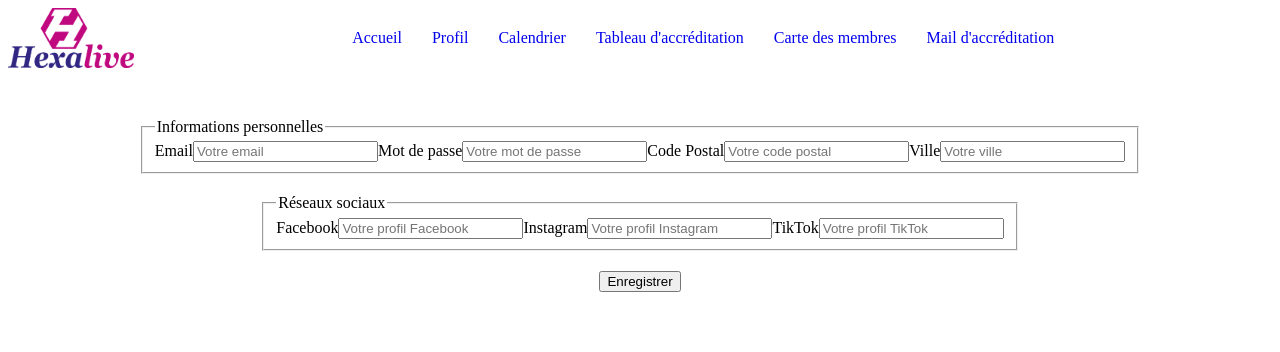
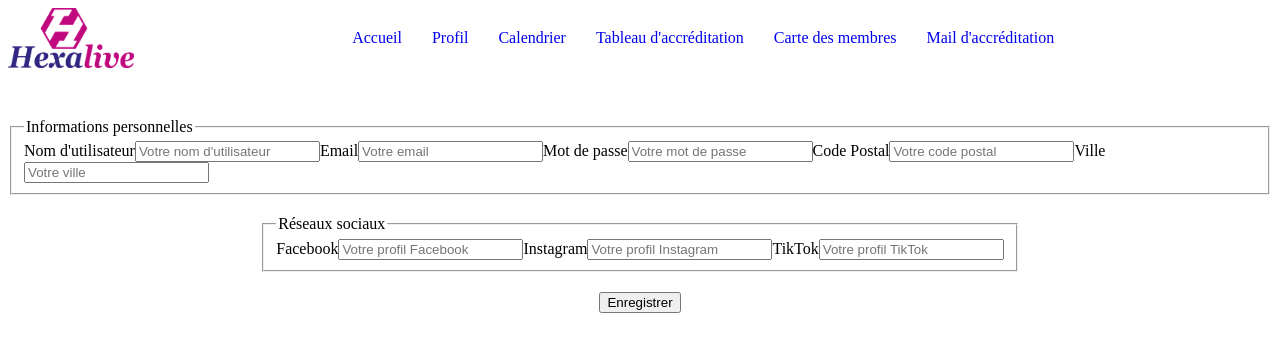
Before and after one commit to Fabienholert/hexalive, a React (Vite) app in the folder frontend/: page /profil in a window 1280 px wide. Shown: the top 352 px of the page. Built offline with nearby package versions, Linux system fonts and the light colour scheme.

Commit message:
Ajout d'un champ pour le nom d'utilisateur dans le formulaire de profil

```diff
--- a/frontend/src/pages/profil/profil.jsx
+++ b/frontend/src/pages/profil/profil.jsx
@@ -9,6 +9,7 @@ export default function Profil() {
   const [facebook, setFacebook] = useState("");
   const [instagram, setInstagram] = useState("");
   const [tiktok, setTiktok] = useState("");
+  const [username, setUsername] = useState(""); // Ajout de l'état pour le nom d'utilisateur
 
   const handleSubmit = async (e) => {
     e.preventDefault();
@@ -30,6 +31,16 @@ export default function Profil() {
       <form onSubmit={handleSubmit}>
         <fieldset>
           <legend>Informations personnelles</legend>
+          <label htmlFor="username">Nom d'utilisateur</label>
+          <input
+            type="text"
+            id="username"
+            name="username"
+            placeholder="Votre nom d'utilisateur"
+            required
+            value={username}
+            onChange={(e) => setUsername(e.target.value)}
+          />
           <label htmlFor="email">Email</label>
           <input
             type="email"
@@ -52,12 +63,12 @@ export default function Profil() {
           />
           <label htmlFor="codepostal">Code Postal</label>
           <input
-            type="text"
+            type="text" // Utilisation de type="text" pour gérer les codes postaux commençant par 0
             id="codepostal"
             name="codepostal"
             placeholder="Votre code postal"
             required
-            pattern="[0-9]{5}"
+            pattern="[0-9]{5}" // Validation: 5 chiffres
             title="Veuillez entrer un code postal à 5 chiffres"
             value={codePostal}
             onChange={(e) => setCodePostal(e.target.value)}
```
